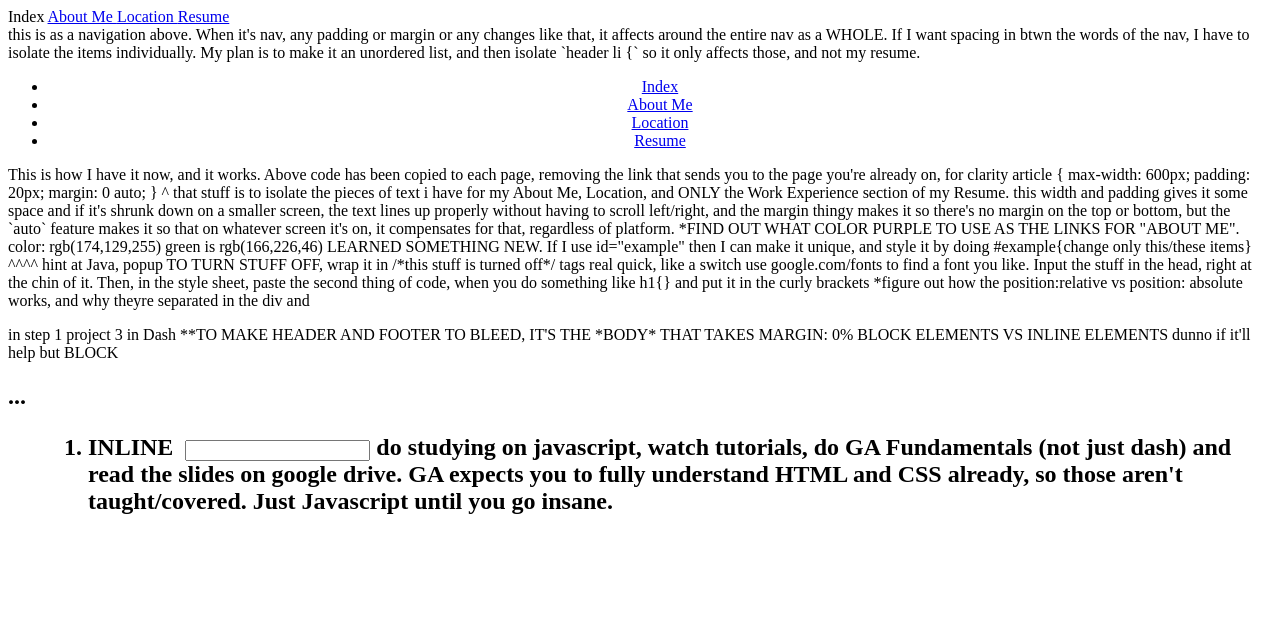
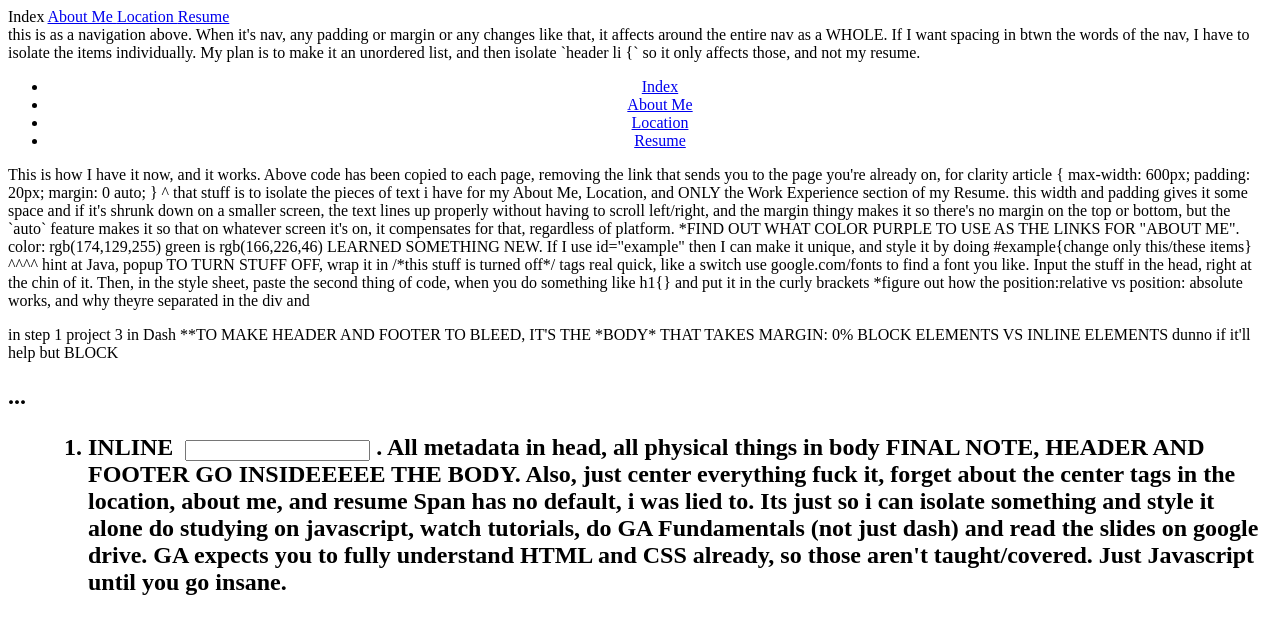
Before and after one commit to BrianCarela/pages-unit-1.5-master, a plain HTML site: page saved notes.html in a window 1280 px wide. Drawn offline with Linux system fonts and the light colour scheme.

Commit message:
more work to do

```diff
--- a/saved notes.html
+++ b/saved notes.html
@@ -53,4 +53,9 @@ INLINE
 <input>
 <span>
 
+.
+All metadata in head, all physical things in body
+FINAL NOTE, HEADER AND FOOTER GO INSIDEEEEE THE BODY. Also, just center everything fuck it, forget about the center tags in the location, about me, and resume
+Span has no default, i was lied to. Its just so i can isolate something and style it alone
+
 do studying on javascript, watch tutorials, do GA Fundamentals (not just dash) and read the slides on google drive. GA expects you to fully understand HTML and CSS already, so those aren't taught/covered. Just Javascript until you go insane.
```
Also changed, not shown: AboutMe.html (+4 -3 lines), index.html (+4 -5 lines).
